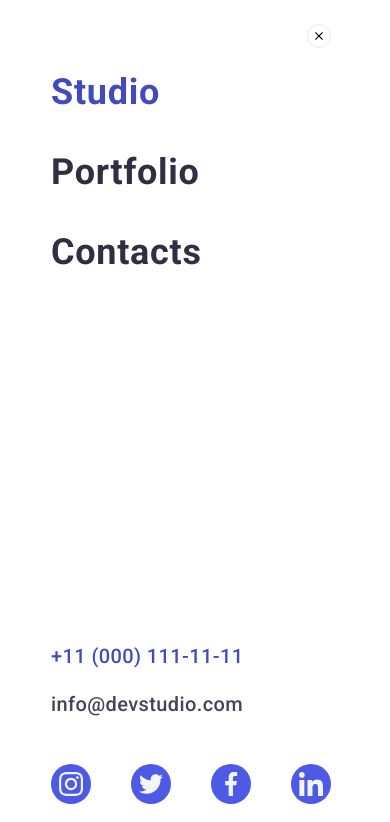
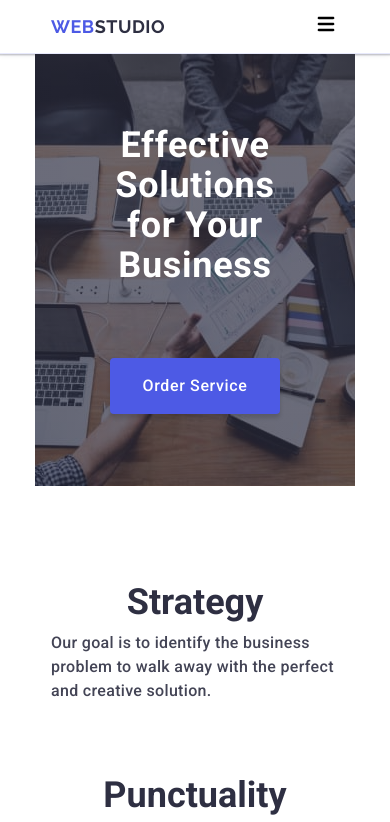
Before and after one commit to MaxTsapko/goit-markup-hw-06, a plain HTML site: page index.html in a window 390 px wide. Shown: the top 822 px of the page. Drawn offline with nearby package versions, Linux system fonts and the light colour scheme.

Commit message:
Update index.html

```diff
--- a/index.html
+++ b/index.html
@@ -667,8 +667,8 @@
         </div>
       </footer>
 
-      <!--  Mobile menu        -->
-      <div class="mobile-menu is-open">
+      <!--==Mobile menu========-->
+      <div class="mobile-menu">
         <div class="container-mobile mobile-menu-container">
           <button class="mobile-menu-close" type="button">
             <svg class="mobile-menu-close-btn" width="8" height="8">
@@ -740,7 +740,7 @@
         </div>
       </div>
 
-      <!--          MOBILE MODAL       -->
+      <!--=======Mobile Modal=====-->
       <div class="modal-backdrop">
         <div class="container-mobile modal">
           <button class="model-close" type="button">
```
